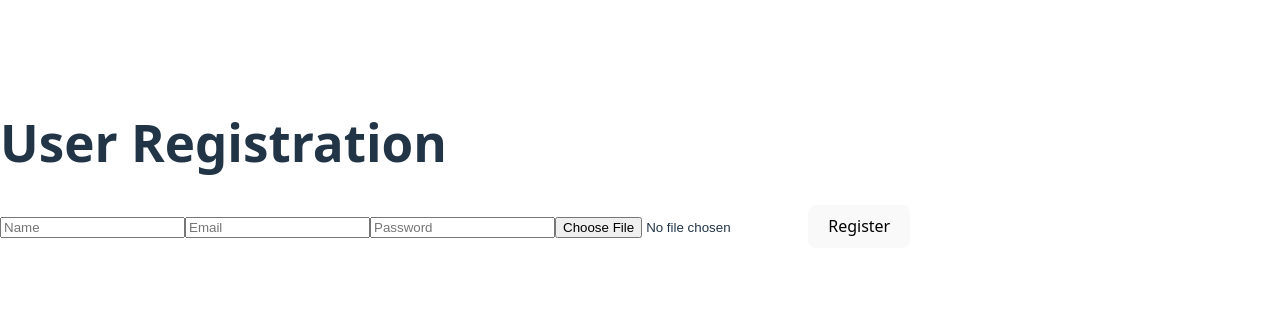
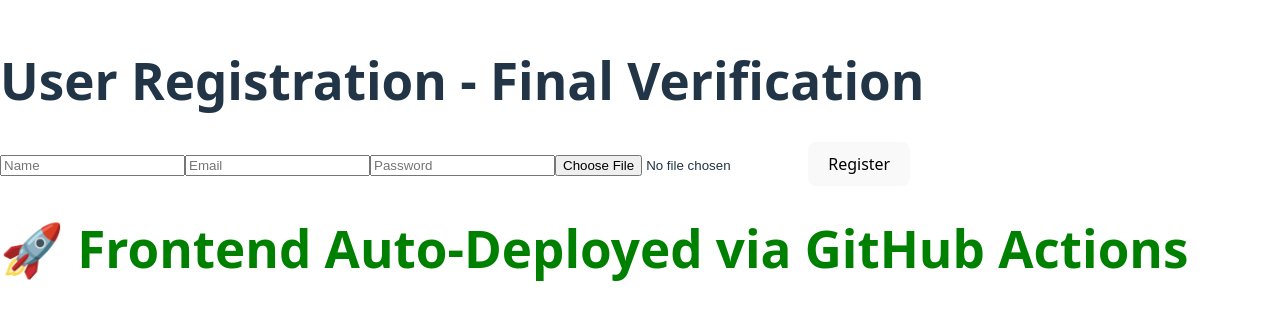
Before and after one commit to tejupatil2410-gif/fullstack-cicd-aws, a React app in the folder frontend/: page / in a window 1280 px wide. Shown: the part 236-556 px from the top of the page. Built offline with nearby package versions, Linux system fonts and the light colour scheme; the HTML template or start-up script is replaced by a standard one.

Commit message:
test: verify frontend CD auto deployment

```diff
--- a/frontend/src/App.tsx
+++ b/frontend/src/App.tsx
@@ -3,9 +3,14 @@
 function App() {
   return (
     <div>
-      <h1>User Registration</h1>
+      <h1>User Registration - Final Verification</h1>
       <RegistrationForm />
+      <h1 style={{ color: "green" }}>
+  🚀 Frontend Auto-Deployed via GitHub Actions
+      </h1>
+
     </div>
+
   );
 }
 
```
